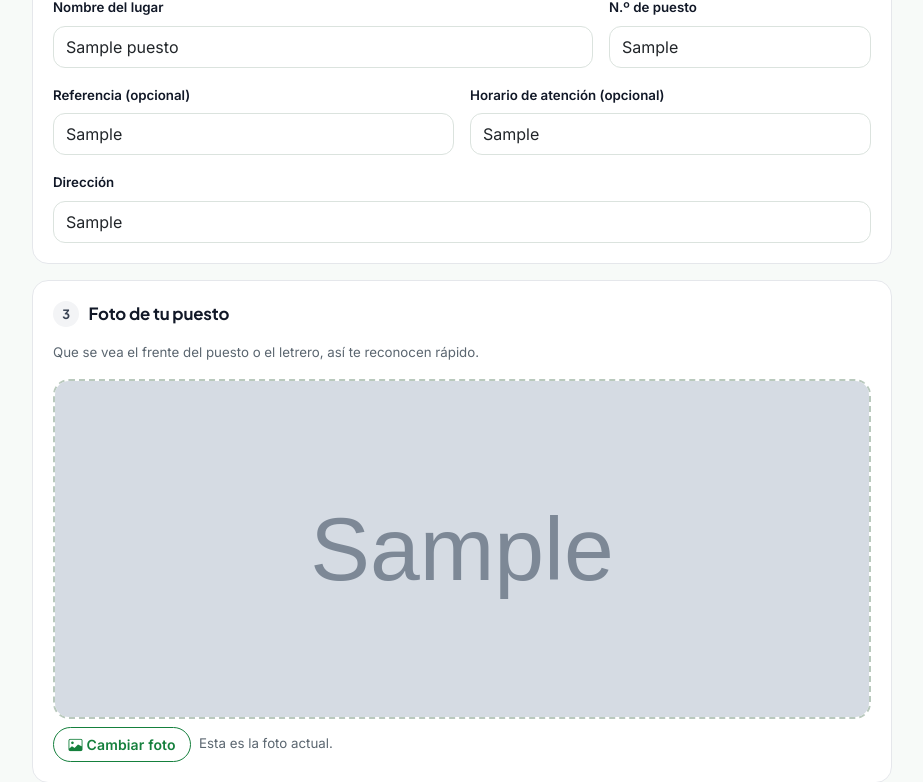
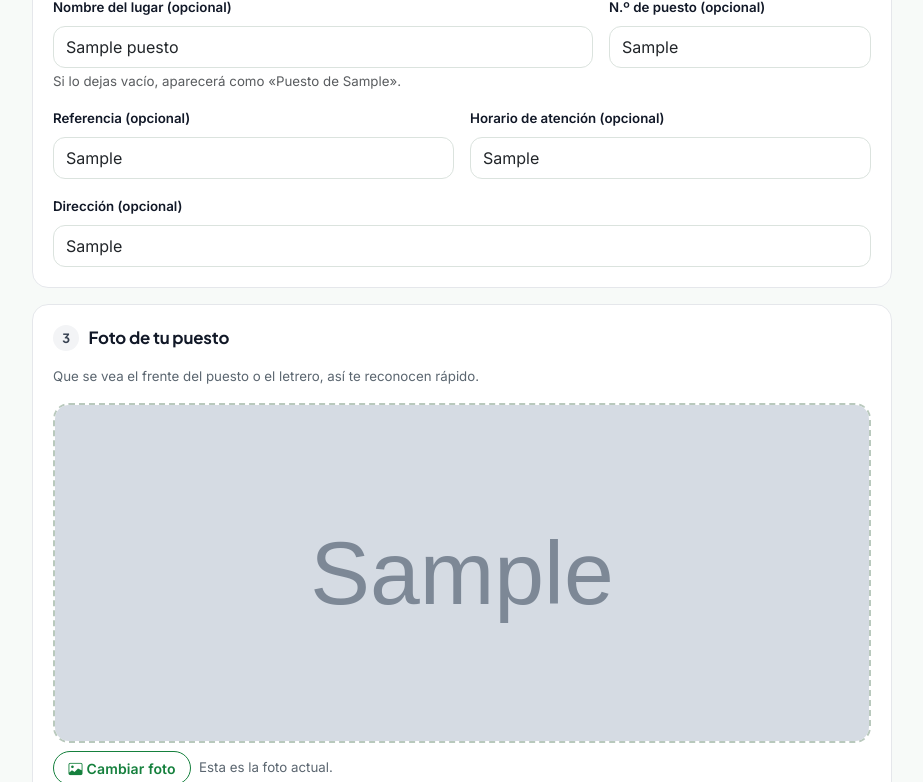
Before and after one commit to fabrizio1350/AGRO-COMERCIAL, a Django app: page /vendedor/puesto/ in a window 1280 px wide. Shown: the part 908-1690 px from the top of the page, without its empty margins (178-1101 px from the left). Run offline with Django 5.2, Linux system fonts and the light colour scheme; a user stored in the database is signed in; data comes from the database, SQL or seed files in the repository; tables that the repository leaves empty hold one stand-in row (values such as "Sample post"); grey boxes marked "Sample" are stand-in pictures; parts of the project's set-up code (start-up, migrations or seed data) failed here and were passed over.

Commit message:
campos opcionales y aviso de ubicacion

```diff
--- a/templates/puesto_vendedor.html
+++ b/templates/puesto_vendedor.html
@@ -27,10 +27,11 @@
                     <label class="visually-hidden" for="textoLugar">Buscar mercado o dirección</label>
                     <input type="search" id="textoLugar" class="form-control" placeholder="Busca tu mercado, ej. Mercado San Camilo" autocomplete="off">
                 </div>
-                <button type="button" class="btn btn-outline-success flex-shrink-0" id="btnMiUbicacion"><i class="bi bi-crosshair me-1" aria-hidden="true"></i><span class="d-none d-sm-inline">Usar mi ubicación</span><span class="d-sm-none">Aquí</span></button>
+                <button type="button" class="btn btn-outline-success flex-shrink-0" id="btnMiUbicacion"><i class="bi bi-crosshair me-1" aria-hidden="true"></i><span class="d-none d-sm-inline">Usar mi ubicación actual</span><span class="d-sm-none">Mi ubicación</span></button>
             </div>
             <div id="mapaPuesto" class="mapa-puesto" data-proveedor="{% if maps_key %}google{% else %}osm{% endif %}" aria-label="Mapa: toca donde está tu puesto"></div>
             <p class="small text-muted mt-2 mb-0" id="estadoMapa"><i class="bi bi-hand-index me-1" aria-hidden="true"></i>Toca el mapa o arrastra el marcador hasta tu puesto.</p>
+            <div class="alert alert-warning small mt-2 mb-0 d-none" id="avisoUbicacion" role="alert" tabindex="-1"></div>
             {{ form.latitud }}{{ form.longitud }}
             {% if form.latitud.errors or form.longitud.errors %}<div class="text-danger small mt-1">Marca en el mapa dónde está tu puesto.</div>{% endif %}
         </section>
@@ -39,12 +40,13 @@
             <h2><span class="numero">2</span>Ponle nombre</h2>
             <div class="row g-3">
                 <div class="col-md-8">
-                    <label class="form-label small fw-semibold" for="{{ form.nombre.id_for_label }}">{{ form.nombre.label }}</label>
+                    <label class="form-label small fw-semibold" for="{{ form.nombre.id_for_label }}">{{ form.nombre.label }} (opcional)</label>
                     {{ form.nombre }}
                     {% if form.nombre.errors %}<div class="text-danger small mt-1">{{ form.nombre.errors|striptags }}</div>{% endif %}
+                    <div class="form-text">Si lo dejas vacío, aparecerá como «Puesto de {{ user.first_name|default:user.username }}».</div>
                 </div>
                 <div class="col-md-4">
-                    <label class="form-label small fw-semibold" for="{{ form.numero.id_for_label }}">{{ form.numero.label }}</label>
+                    <label class="form-label small fw-semibold" for="{{ form.numero.id_for_label }}">{{ form.numero.label }} (opcional)</label>
                     {{ form.numero }}
                 </div>
                 <div class="col-md-6">
@@ -56,7 +58,7 @@
                     {{ form.horario }}
                 </div>
                 <div class="col-12">
-                    <label class="form-label small fw-semibold" for="{{ form.direccion.id_for_label }}">{{ form.direccion.label }}</label>
+                    <label class="form-label small fw-semibold" for="{{ form.direccion.id_for_label }}">{{ form.direccion.label }} (opcional)</label>
                     {{ form.direccion }}
                 </div>
             </div>
```
